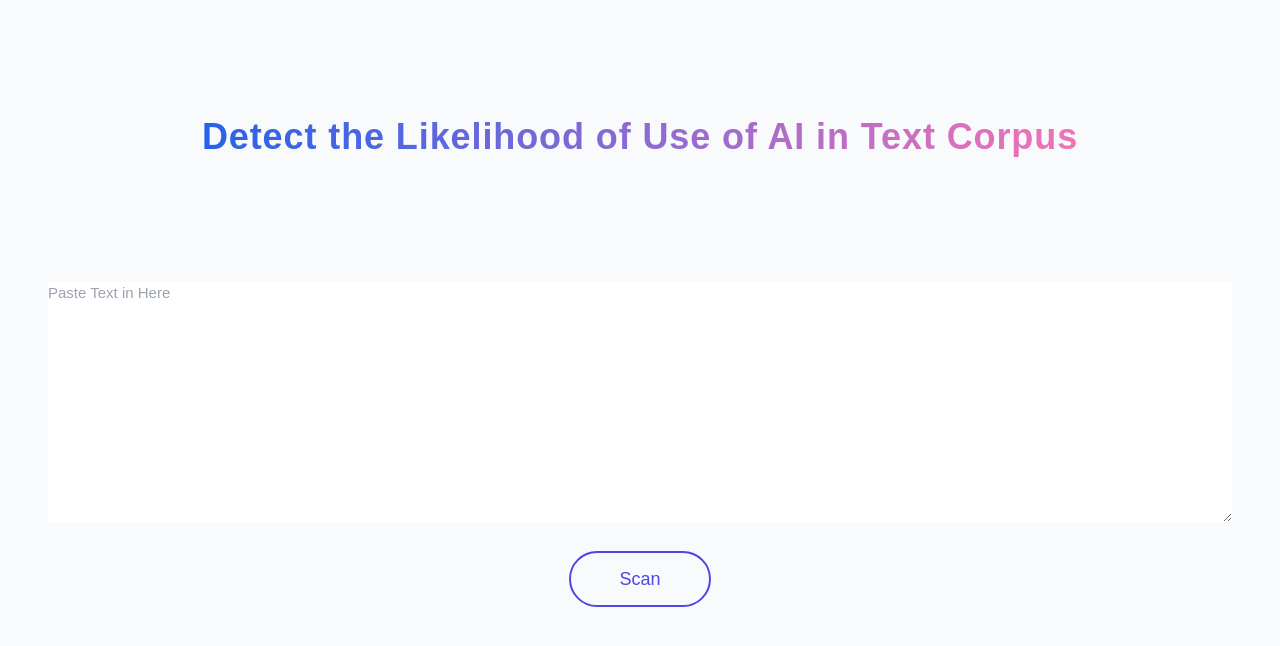
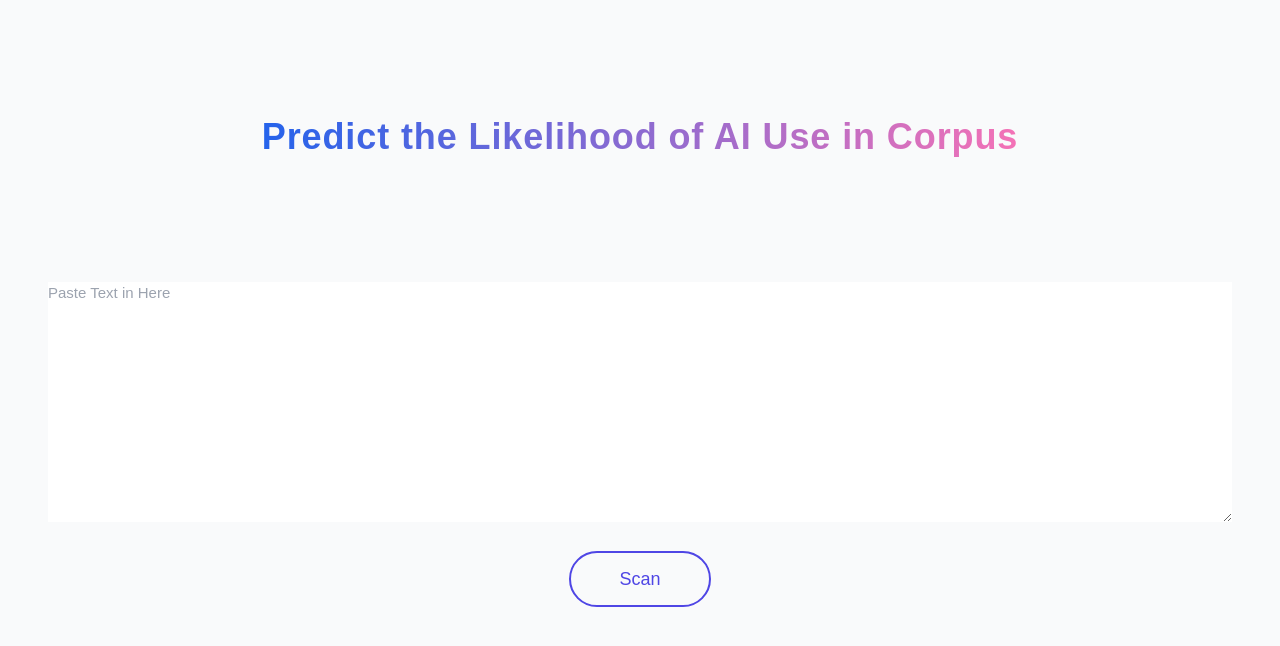
Before and after one commit to netviral/iml_final_project, a plain HTML site: page html/index.html in a window 1280 px wide. Drawn offline with Linux system fonts and the light colour scheme; a web font is replaced by a local one.

Commit message:
report added to github repo

```diff
--- a/html/index.html
+++ b/html/index.html
@@ -2079,7 +2079,7 @@ h6 {
               <div class="text-center">
                 <div class="text-center">
                   <h1 class="text-4xl font-semibold leading-[50px] tracking-wide text-transparent bg-clip-text bg-gradient-to-l from-pink-400 to-blue-600 mb-10">
-                    Detect the Likelihood of Use of AI in Text Corpus
+                    Predict the Likelihood of AI Use in Corpus
                   </h1>
                 </div>
               </div>
```
Also changed, not shown: 3 other files.
